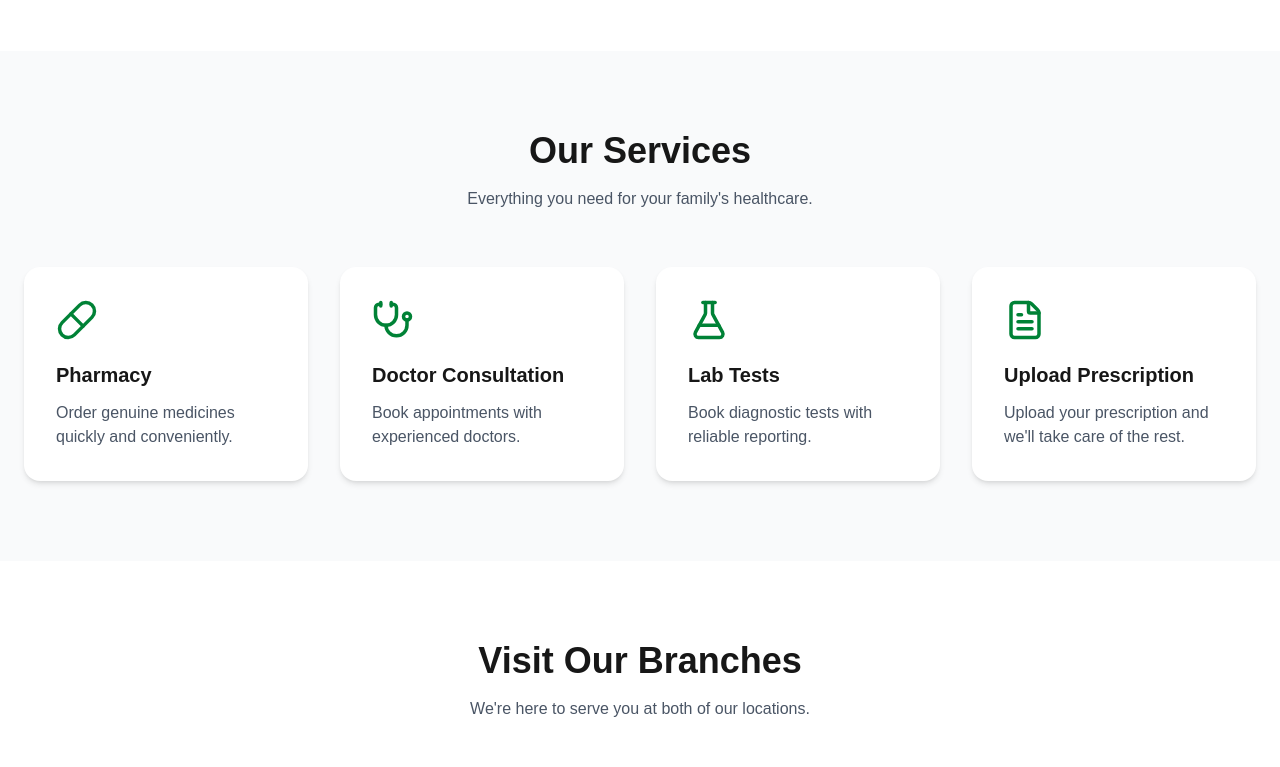
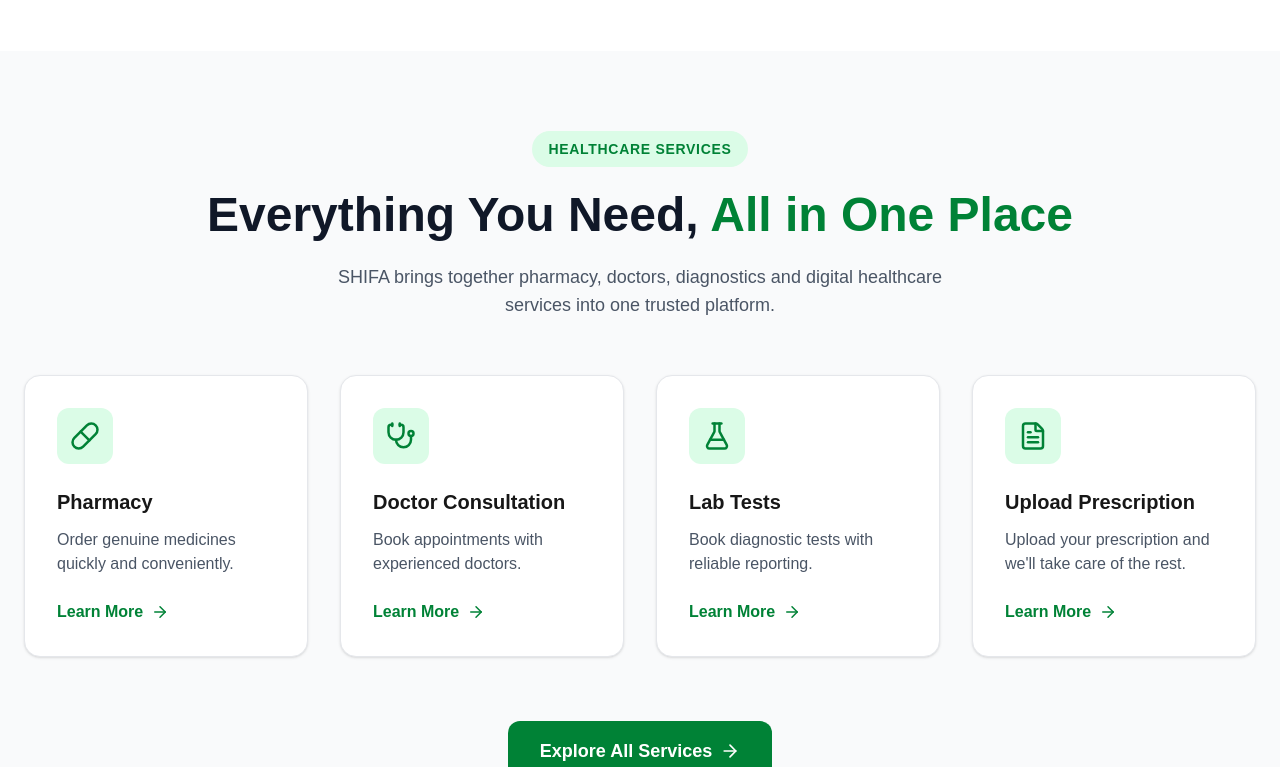
Before and after one commit to shifalifeline/shifalifeline-web, a Next.js app: page / in a window 1280 px wide. Shown: the part 1940-2707 px from the top of the page. Built offline with nearby package versions, Linux system fonts and the light colour scheme.

Commit message:
feat(services): build responsive services section

```diff
--- /dev/null
+++ b/components/ServiceCard.tsx
@@ -0,0 +1,40 @@
+import Link from "next/link";
+import { LucideIcon, ArrowRight } from "lucide-react";
+
+interface ServiceCardProps {
+  title: string;
+  description: string;
+  href: string;
+  icon: LucideIcon;
+}
+
+export default function ServiceCard({
+  title,
+  description,
+  href,
+  icon: Icon,
+}: ServiceCardProps) {
+  return (
+    <div className="group rounded-2xl border border-gray-200 bg-white p-6 shadow-sm transition-all duration-300 hover:-translate-y-2 hover:shadow-xl">
+      <div className="mb-5 flex h-14 w-14 items-center justify-center rounded-xl bg-green-100 text-green-700">
+        <Icon size={30} />
+      </div>
+
+      <h3 className="mb-3 text-xl font-bold text-gray-900">
+        {title}
+      </h3>
+
+      <p className="mb-6 text-gray-600">
+        {description}
+      </p>
+
+      <Link
+        href={href}
+        className="inline-flex items-center gap-2 font-semibold text-green-700 transition group-hover:gap-3"
+      >
+        Learn More
+        <ArrowRight size={18} />
+      </Link>
+    </div>
+  );
+}
--- a/components/Services.tsx
+++ b/components/Services.tsx
@@ -1,74 +1,76 @@
-import {
-  Pill,
-  Stethoscope,
-  FlaskConical,
-  FileText,
-} from "lucide-react";
+import Link from "next/link";
+import { ArrowRight } from "lucide-react";
 
-const services = [
-  {
-    icon: Pill,
-    title: "Pharmacy",
-    text: "Order genuine medicines quickly and conveniently.",
-  },
-  {
-    icon: Stethoscope,
-    title: "Doctor Consultation",
-    text: "Book appointments with experienced doctors.",
-  },
-  {
-    icon: FlaskConical,
-    title: "Lab Tests",
-    text: "Book diagnostic tests with reliable reporting.",
-  },
-  {
-    icon: FileText,
-    title: "Upload Prescription",
-    text: "Upload your prescription and we'll take care of the rest.",
-  },
-];
+import { SERVICES } from "../constants/services";
 
 export default function Services() {
   return (
-    <section className="py-20 bg-gray-50">
-      <div className="max-w-7xl mx-auto px-6">
+    <section className="bg-gray-50 py-20">
+      <div className="mx-auto max-w-7xl px-6">
 
-        <h2 className="text-4xl font-bold text-center">
-          Our Services
-        </h2>
+        <div className="mb-14 text-center">
 
-        <p className="text-center text-gray-600 mt-4 mb-14">
-          Everything you need for your family's healthcare.
-        </p>
+          <span className="inline-block rounded-full bg-green-100 px-4 py-2 text-sm font-semibold uppercase tracking-wider text-green-700">
+            Healthcare Services
+          </span>
 
-        <div className="grid md:grid-cols-2 lg:grid-cols-4 gap-8">
+          <h2 className="mt-6 text-4xl font-bold text-gray-900 md:text-5xl">
+            Everything You Need,
+            <span className="text-green-700"> All in One Place</span>
+          </h2>
 
-          {services.map((service, index) => {
+          <p className="mx-auto mt-6 max-w-2xl text-lg text-gray-600">
+            SHIFA brings together pharmacy, doctors, diagnostics and digital
+            healthcare services into one trusted platform.
+          </p>
+
+        </div>
+
+        <div className="grid gap-8 md:grid-cols-2 lg:grid-cols-4">
+
+          {SERVICES.map((service) => {
             const Icon = service.icon;
 
             return (
               <div
-                key={index}
-                className="bg-white rounded-2xl p-8 shadow-md hover:shadow-xl transition duration-300"
+                key={service.title}
+                className="group rounded-2xl border border-gray-200 bg-white p-8 shadow-sm transition-all duration-300 hover:-translate-y-2 hover:shadow-xl"
               >
-                <Icon
-                  className="text-green-700 mb-5"
-                  size={42}
-                />
+                <div className="mb-6 flex h-14 w-14 items-center justify-center rounded-xl bg-green-100 text-green-700">
+                  <Icon size={30} />
+                </div>
 
-                <h3 className="text-xl font-bold mb-3">
+                <h3 className="mb-3 text-xl font-bold">
                   {service.title}
                 </h3>
 
-                <p className="text-gray-600">
+                <p className="mb-6 text-gray-600">
                   {service.text}
                 </p>
+
+                <Link
+                  href={service.href}
+                  className="inline-flex items-center gap-2 font-semibold text-green-700 transition-all group-hover:gap-3"
+                >
+                  Learn More
+                  <ArrowRight size={18} />
+                </Link>
               </div>
             );
           })}
 
         </div>
 
+        <div className="mt-16 text-center">
+          <Link
+            href="/services"
+            className="inline-flex items-center gap-2 rounded-xl bg-green-700 px-8 py-4 text-lg font-semibold text-white transition hover:bg-green-800"
+          >
+            Explore All Services
+            <ArrowRight size={20} />
+          </Link>
+        </div>
+
       </div>
     </section>
   );
--- /dev/null
+++ b/constants/services.ts
@@ -0,0 +1,33 @@
+import {
+  Pill,
+  Stethoscope,
+  FlaskConical,
+  FileText,
+} from "lucide-react";
+
+export const SERVICES = [
+  {
+    icon: Pill,
+    title: "Pharmacy",
+    text: "Order genuine medicines quickly and conveniently.",
+    href: "/pharmacy",
+  },
+  {
+    icon: Stethoscope,
+    title: "Doctor Consultation",
+    text: "Book appointments with experienced doctors.",
+    href: "/doctors",
+  },
+  {
+    icon: FlaskConical,
+    title: "Lab Tests",
+    text: "Book diagnostic tests with reliable reporting.",
+    href: "/diagnostics",
+  },
+  {
+    icon: FileText,
+    title: "Upload Prescription",
+    text: "Upload your prescription and we'll take care of the rest.",
+    href: "/prescription",
+  },
+];
```
